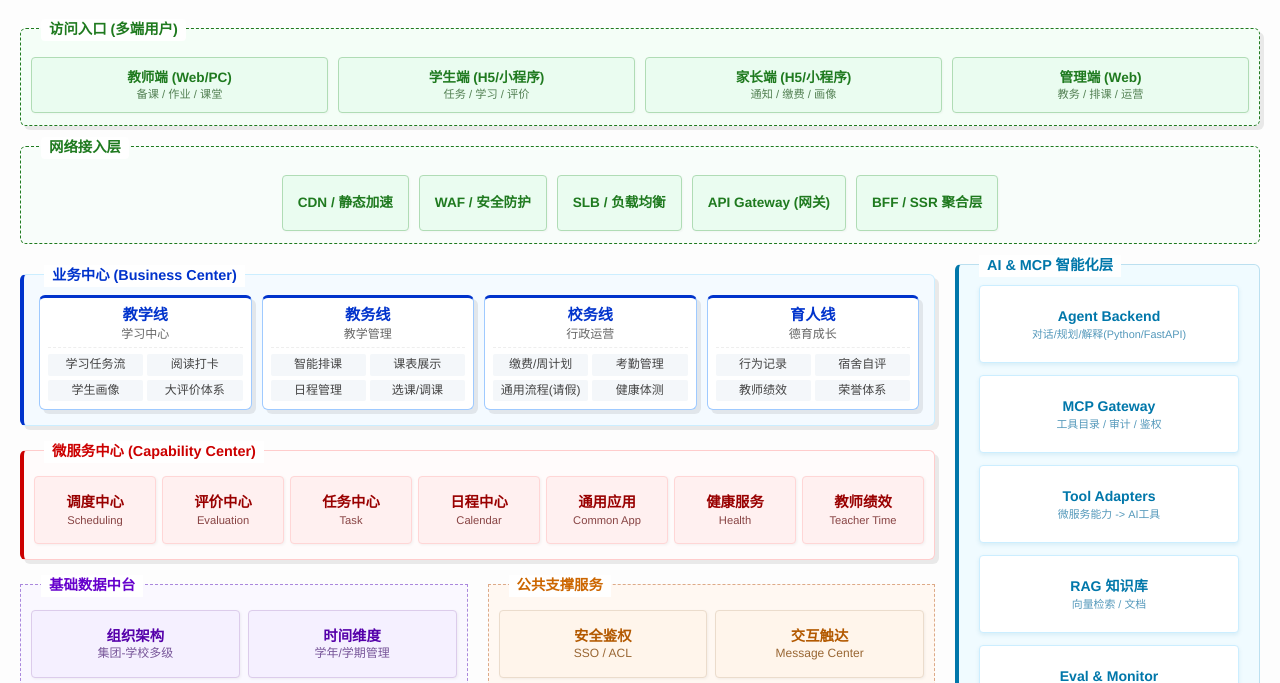
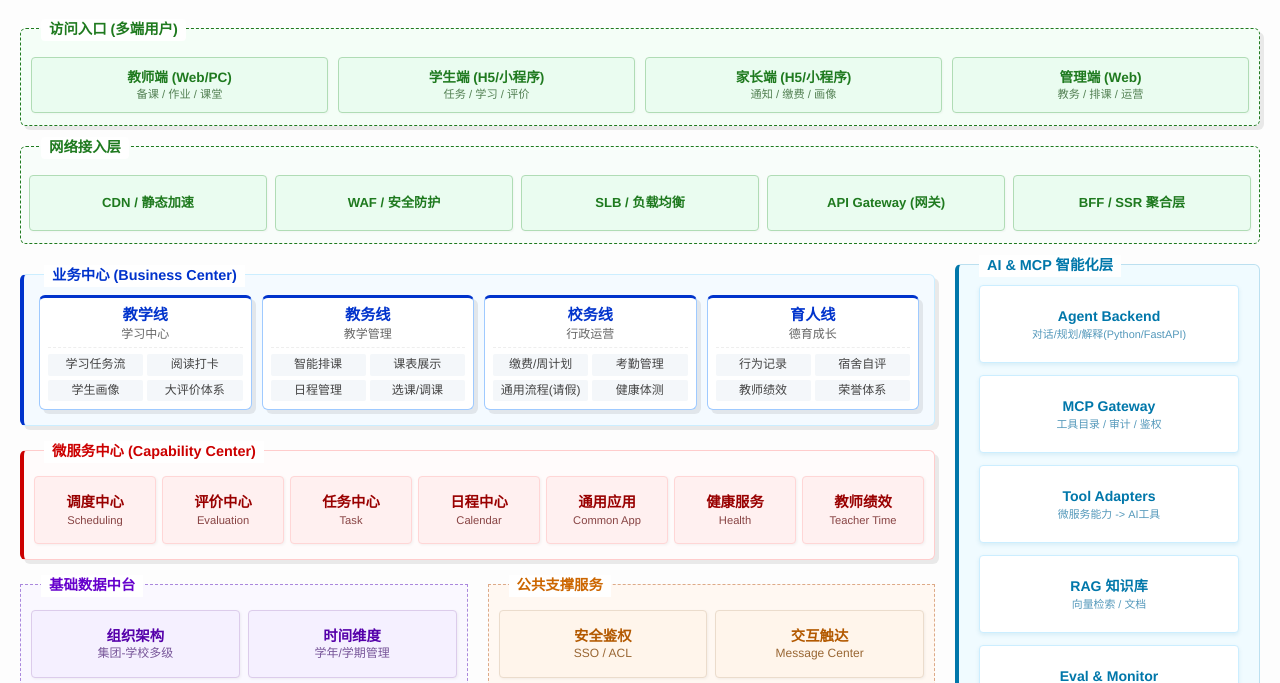
Before and after one commit to cswanghan/architecture, a plain HTML site: page index.html in a window 1280 px wide. Shown: the part 84-767 px from the top of the page. Drawn offline with Linux system fonts and the light colour scheme; a web font is replaced by a local one.

Commit message:
Optimize network layer layout - improve horizontal arrangement

```diff
--- a/index.html
+++ b/index.html
@@ -174,10 +174,10 @@
         .layer-edge {
             grid-column: 1 / -1;
             display: flex;
-            justify-content: center;
-            gap: 10px;
+            justify-content: space-between;
+            gap: 8px;
             /* 增加顶部内边距，为"网络接入层"标题留出空间 */
-            padding: 28px 10px 12px 10px;
+            padding: 28px 8px 12px 8px;
             background: rgba(230, 255, 237, 0.2);
             border: 1px dashed #1f7a1f;
             border-radius: var(--radius);
@@ -201,13 +201,13 @@
         /* 修改 .item-edge 样式，完全对齐 .item-access */
         .item-edge {
             background-color: var(--c-edge);
-            border: 1px solid #b0dcb5; /* 细实线边框 */
+            border: 1px solid #b0dcb5;
             border-radius: 4px;
-            padding: 6px 15px; /* 左右稍微宽一点，因为是单行文字 */
-            min-height: 42px; /* 高度与教师端对齐 */
-            font-size: 0.85em; /* 字体大小与教师端 Label 对齐 */
-            font-weight: 700; /* 加粗 */
-            color: #1f7a1f; /* 字体颜色 */
+            padding: 6px 10px;
+            min-height: 42px;
+            font-size: 0.82em;
+            font-weight: 700;
+            color: #1f7a1f;
 
             text-align: center;
             box-shadow: 1px 1px 2px rgba(0,0,0,0.03);
@@ -216,6 +216,8 @@
             align-items: center;
             white-space: nowrap;
             transition: all 0.2s;
+            flex: 1;
+            max-width: calc(20% - 6px);
         }
 
         /* 添加 Hover 效果 */
```
